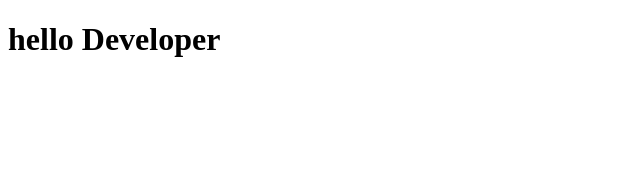
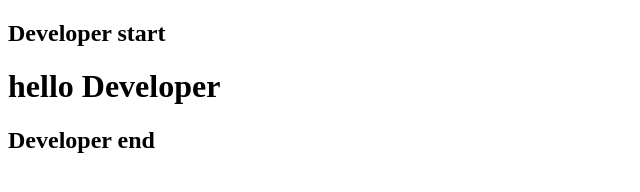
Before and after one commit to SouravSharma178/Git-Example, a plain HTML site: page index.html in a window 1280 px wide. Shown: the whole page, without its empty margins (0-640 px from the left). Drawn offline with Linux system fonts and the light colour scheme.

Commit message:
h2 Tag added to branch DEV

```diff
--- a/index.html
+++ b/index.html
@@ -6,6 +6,8 @@
     <title>My Site</title>
 </head>
 <body>
+<h2>Developer start</h2>
 <h1>hello Developer</h1>
+<h2>Developer end</h2>
 </body>
 </html>
```
